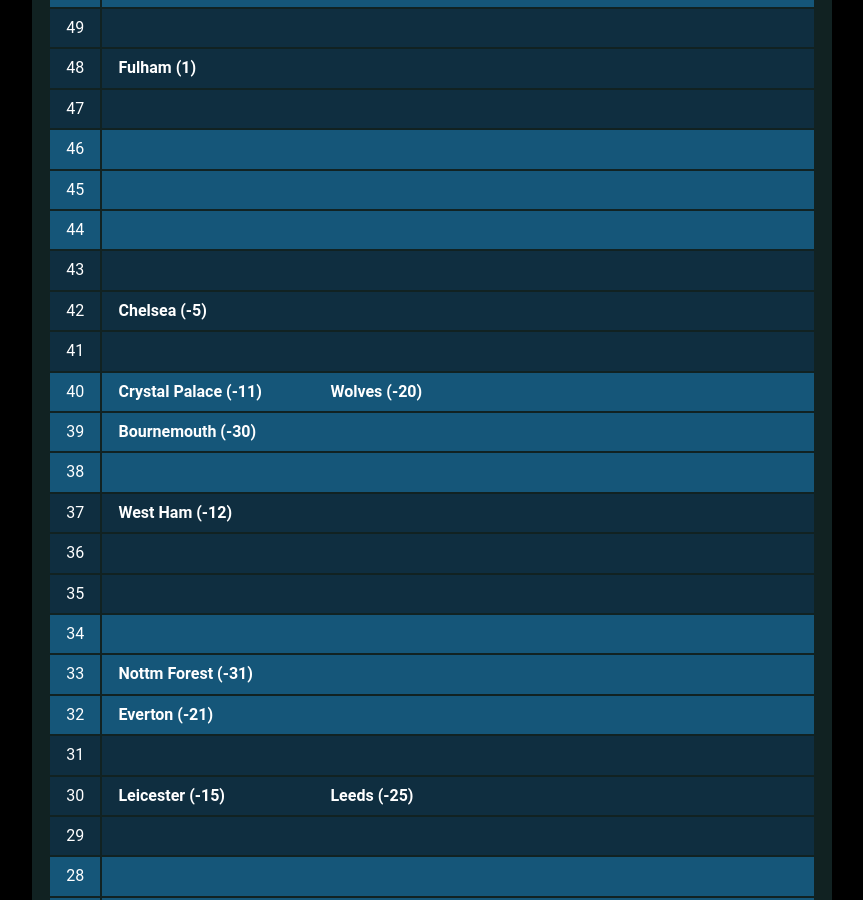
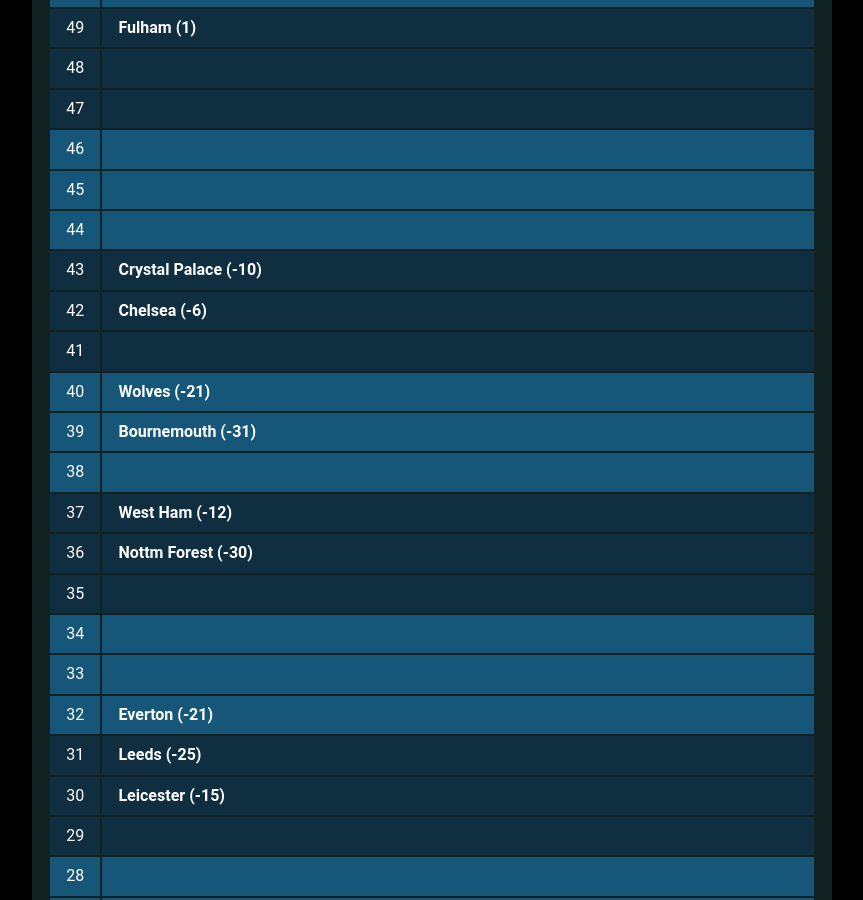
Before and after one commit to muru/muru.github.io, a Jekyll site: the page built from resources.md, in a window 1280 px wide and 900 px high, scrolled down 2810 px. Shown: the whole window, without its empty margins (208-1071 px from the left). Built offline with Jekyll 4.4.1, drawn with Linux system fonts in a browser that asks for light colours; some web fonts are replaced; some of the changed text lies outside the part shown.

Commit message:
updated cann-table: Sun 14 May 00:02:23 JST 2023

```diff
--- a/cann-table.html
+++ b/cann-table.html
@@ -85,12 +85,13 @@
 	<tr class="cann-row-2">
 		<td class="cann-point"> 66 </td>
 		<td class="cann-clubs">
+			<span class="club-name"> Newcastle (32) </span>
+			<span class="club-name"> Man Utd (9) </span>
 		</td>
  	</tr>
 	<tr class="cann-row-2">
 		<td class="cann-point"> 65 </td>
 		<td class="cann-clubs">
-			<span class="club-name"> Newcastle (32) </span>
 		</td>
  	</tr>
 	<tr class="cann-row-1">
@@ -101,7 +102,6 @@
 	<tr class="cann-row-1">
 		<td class="cann-point"> 63 </td>
 		<td class="cann-clubs">
-			<span class="club-name"> Man Utd (8) </span>
 		</td>
  	</tr>
 	<tr class="cann-row-1">
@@ -133,7 +133,8 @@
 	<tr class="cann-row-1">
 		<td class="cann-point"> 57 </td>
 		<td class="cann-clubs">
-			<span class="club-name"> Tottenham (7) </span>
+			<span class="club-name"> Tottenham (6) </span>
+			<span class="club-name"> Aston Villa (4) </span>
 		</td>
  	</tr>
 	<tr class="cann-row-1">
@@ -150,7 +151,6 @@
 	<tr class="cann-row-2">
 		<td class="cann-point"> 54 </td>
 		<td class="cann-clubs">
-			<span class="club-name"> Aston Villa (3) </span>
 		</td>
  	</tr>
 	<tr class="cann-row-2">
@@ -177,12 +177,12 @@
 	<tr class="cann-row-2">
 		<td class="cann-point"> 49 </td>
 		<td class="cann-clubs">
+			<span class="club-name"> Fulham (1) </span>
 		</td>
  	</tr>
 	<tr class="cann-row-2">
 		<td class="cann-point"> 48 </td>
 		<td class="cann-clubs">
-			<span class="club-name"> Fulham (1) </span>
 		</td>
  	</tr>
 	<tr class="cann-row-2">
@@ -208,12 +208,13 @@
 	<tr class="cann-row-2">
 		<td class="cann-point"> 43 </td>
 		<td class="cann-clubs">
+			<span class="club-name"> Crystal Palace (-10) </span>
 		</td>
  	</tr>
 	<tr class="cann-row-2">
 		<td class="cann-point"> 42 </td>
 		<td class="cann-clubs">
-			<span class="club-name"> Chelsea (-5) </span>
+			<span class="club-name"> Chelsea (-6) </span>
 		</td>
  	</tr>
 	<tr class="cann-row-2">
@@ -224,14 +225,13 @@
 	<tr class="cann-row-1">
 		<td class="cann-point"> 40 </td>
 		<td class="cann-clubs">
-			<span class="club-name"> Crystal Palace (-11) </span>
-			<span class="club-name"> Wolves (-20) </span>
+			<span class="club-name"> Wolves (-21) </span>
 		</td>
  	</tr>
 	<tr class="cann-row-1">
 		<td class="cann-point"> 39 </td>
 		<td class="cann-clubs">
-			<span class="club-name"> Bournemouth (-30) </span>
+			<span class="club-name"> Bournemouth (-31) </span>
 		</td>
  	</tr>
 	<tr class="cann-row-1">
@@ -248,6 +248,7 @@
 	<tr class="cann-row-2">
 		<td class="cann-point"> 36 </td>
 		<td class="cann-clubs">
+			<span class="club-name"> Nottm Forest (-30) </span>
 		</td>
  	</tr>
 	<tr class="cann-row-2">
@@ -263,7 +264,6 @@
 	<tr class="cann-row-1">
 		<td class="cann-point"> 33 </td>
 		<td class="cann-clubs">
-			<span class="club-name"> Nottm Forest (-31) </span>
 		</td>
  	</tr>
 	<tr class="cann-row-1">
@@ -275,13 +275,13 @@
 	<tr class="cann-row-2">
 		<td class="cann-point"> 31 </td>
 		<td class="cann-clubs">
+			<span class="club-name"> Leeds (-25) </span>
 		</td>
  	</tr>
 	<tr class="cann-row-2">
 		<td class="cann-point"> 30 </td>
 		<td class="cann-clubs">
 			<span class="club-name"> Leicester (-15) </span>
-			<span class="club-name"> Leeds (-25) </span>
 		</td>
  	</tr>
 	<tr class="cann-row-2">
@@ -307,13 +307,8 @@
 	<tr class="cann-row-2">
 		<td class="cann-point"> 25 </td>
 		<td class="cann-clubs">
-		</td>
- 	</tr>
-	<tr class="cann-row-2">
-		<td class="cann-point"> 24 </td>
-		<td class="cann-clubs">
 			<span class="club-name"> Southampton (-33) </span>
 		</td>
  	</tr>
 </table>
-<span id="cann-gen-note"> Generated on  Wednesday, 10 May 2023 at 04:35 JST. </span>
+<span id="cann-gen-note"> Generated on  Sunday, 14 May 2023 at 00:02 JST. </span>
```
